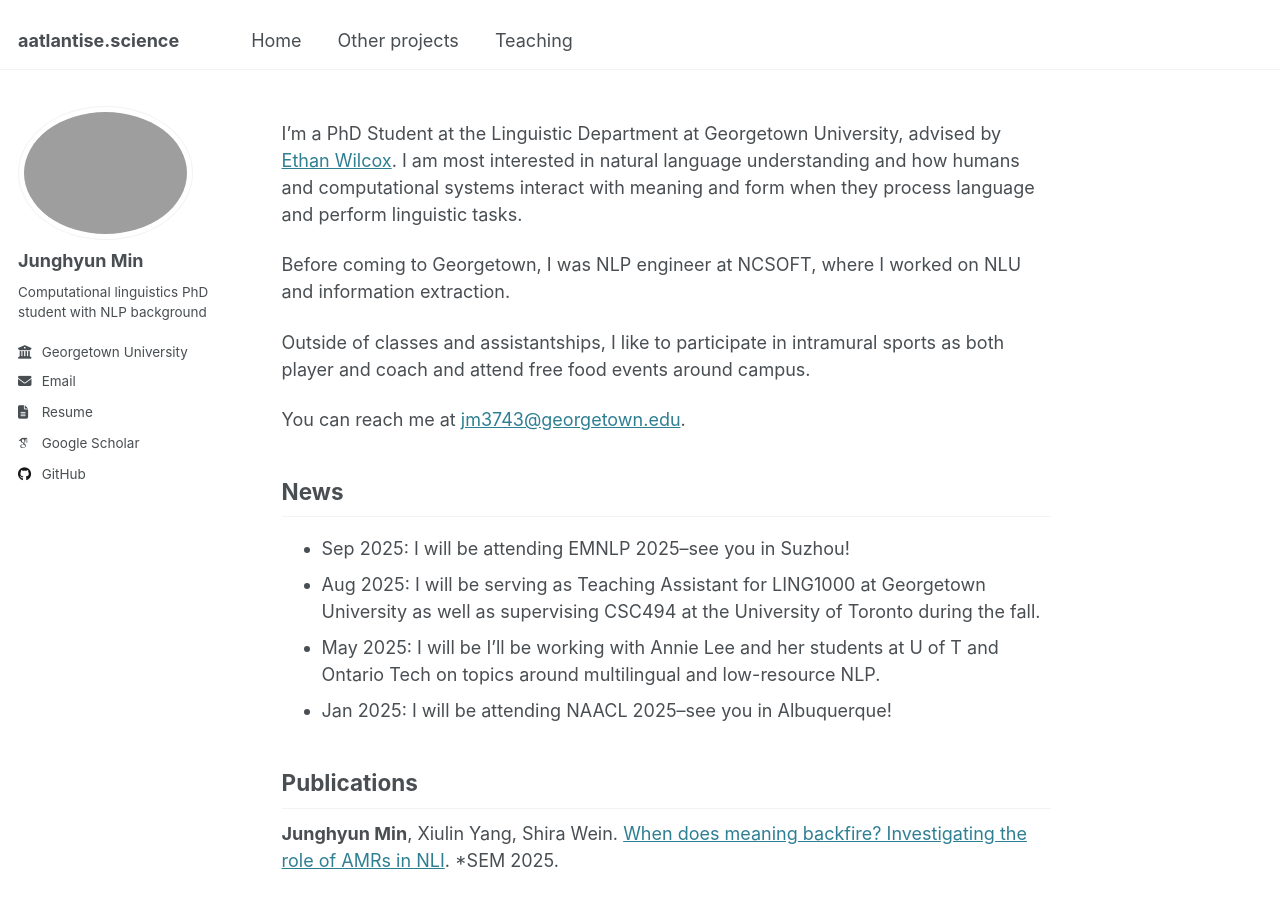
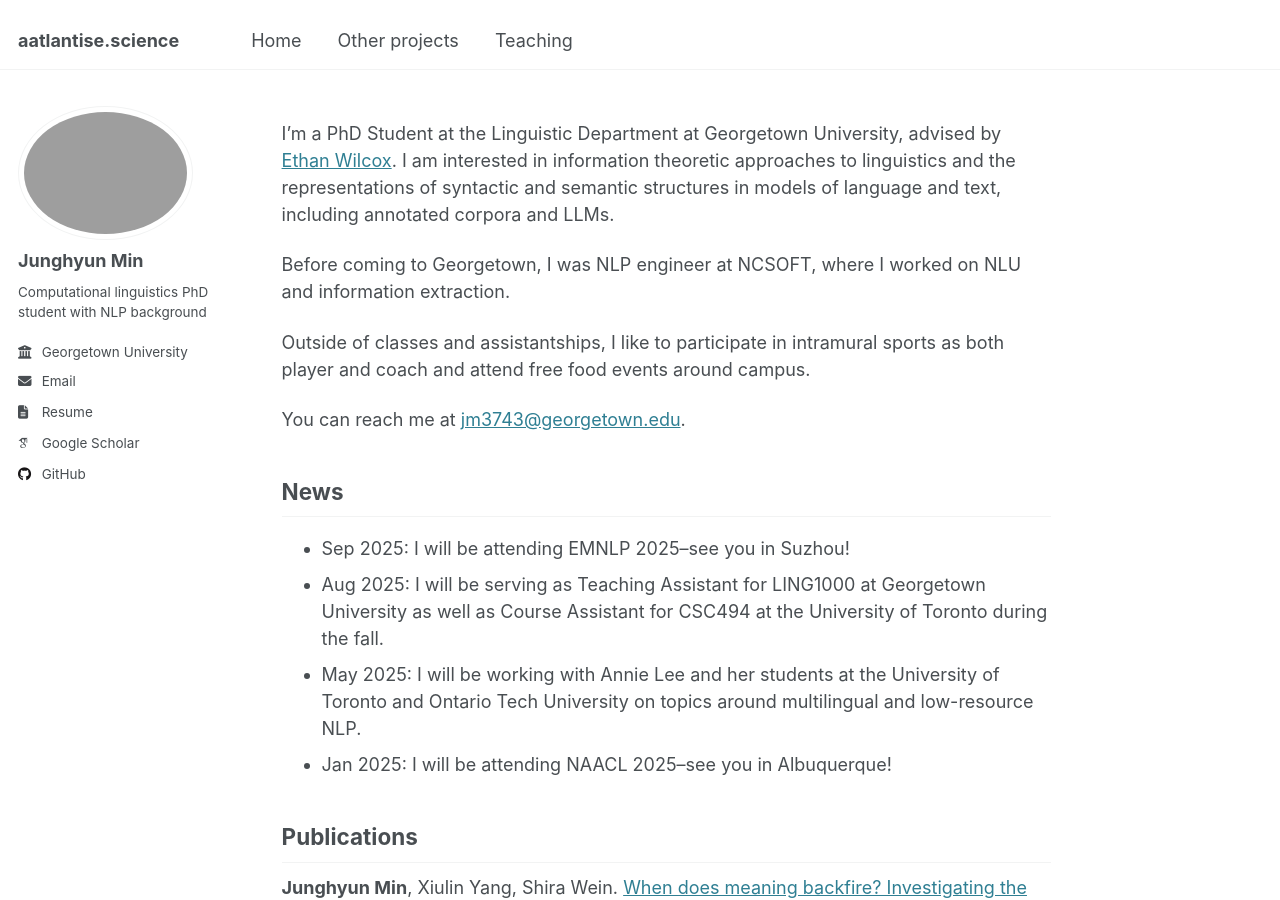
Before and after one commit to Aatlantise/aatlantise.github.io, a Jekyll site: the page built from _pages/about.md, in a window 1280 px wide and 900 px high. Built offline with Jekyll 4.4.1, drawn with Linux system fonts in a browser that asks for light colours; some web fonts are replaced.

Commit message:
[Chore] Update interests

```diff
--- a/_pages/about.md
+++ b/_pages/about.md
@@ -9,8 +9,9 @@ redirect_from:
 
 I'm a PhD Student at the Linguistic Department at Georgetown University,
 advised by [Ethan Wilcox](https://wilcoxeg.github.io/).
-I am most interested in natural language understanding and how humans and computational systems
-interact with meaning and form when they process language and perform linguistic tasks.
+I am interested in information theoretic approaches to linguistics and
+the representations of syntactic and semantic structures in models of language and text, including
+annotated corpora and LLMs.
 
 Before coming to Georgetown, I was NLP engineer at NCSOFT, where I worked on NLU and information extraction.
 
@@ -23,9 +24,9 @@ You can reach me at [jm3743@georgetown.edu](mailto:jm3743@georgetown.edu).
 
 * Sep 2025: I will be attending EMNLP 2025--see you in Suzhou!
 * Aug 2025: I will be serving as Teaching Assistant for LING1000 at Georgetown University
-as well as supervising CSC494 at the University of Toronto during the fall.
-* May 2025: I will be I'll be working with Annie Lee and her students at U of T and Ontario Tech
-on topics around multilingual and low-resource NLP.
+as well as Course Assistant for CSC494 at the University of Toronto during the fall.
+* May 2025: I will be working with Annie Lee and her students at the University of Toronto
+and Ontario Tech University on topics around multilingual and low-resource NLP.
 * Jan 2025: I will be attending NAACL 2025--see you in Albuquerque!
 
 ## Publications
```
Also changed, not shown: _pages/teaching.md (+4 -2 lines).
